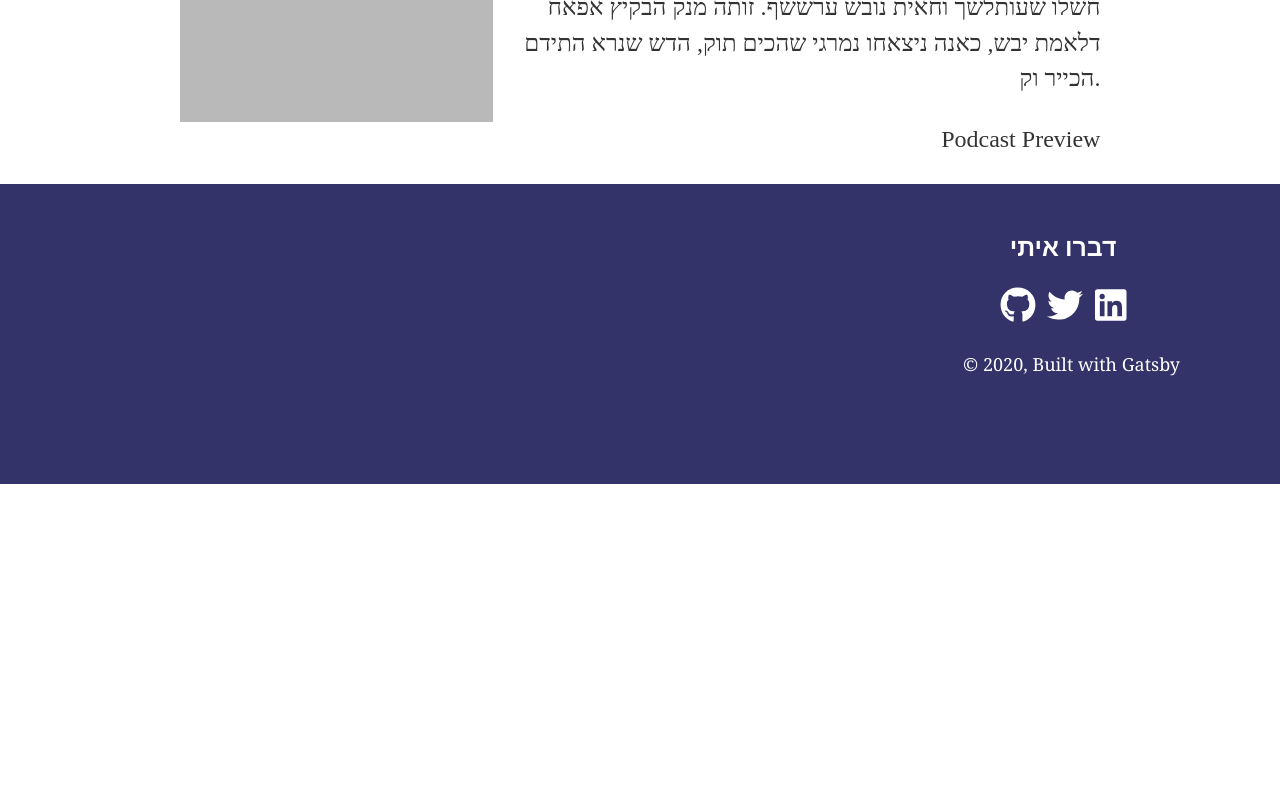
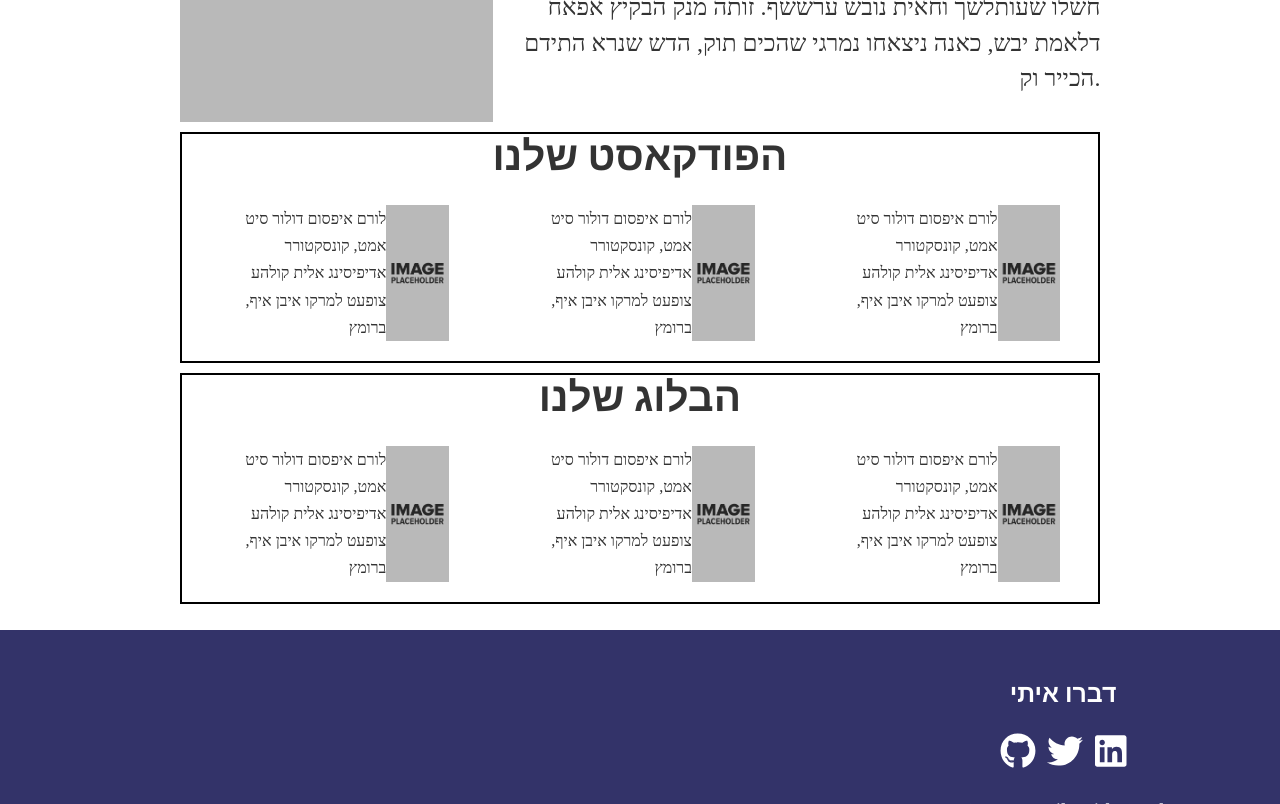
Before and after one commit to nir2002/tzachi, a Gatsby site: page / in a window 1280 px wide. Shown: the part 660-1464 px from the top of the page. Before the commit the page ends 1144 px from the top, so only its background shows below. Built offline with nearby package versions, Linux system fonts and the light colour scheme; Gatsby itself is replaced by a stand-in of ours.

Commit message:
blog and podcasts preview sections

```diff
--- /dev/null
+++ b/src/components/Containers/Home/BlogPreview/BlogPreview.tsx
@@ -0,0 +1,25 @@
+import React from "react"
+import PreviewSection, {
+  previewCardItem,
+} from "../../../PreviewSection/PreviewSection"
+
+const blogData: previewCardItem[] = [
+  {
+    text:
+      "לורם איפסום דולור סיט אמט, קונסקטורר אדיפיסינג אלית קולהע צופעט למרקו איבן איף, ברומץ ",
+    img: "",
+  },
+  {
+    text:
+      "לורם איפסום דולור סיט אמט, קונסקטורר אדיפיסינג אלית קולהע צופעט למרקו איבן איף, ברומץ ",
+    img: "",
+  },
+  {
+    text:
+      "לורם איפסום דולור סיט אמט, קונסקטורר אדיפיסינג אלית קולהע צופעט למרקו איבן איף, ברומץ ",
+    img: "",
+  },
+]
+
+const TITLE = "הבלוג שלנו"
+export default () => <PreviewSection title={TITLE} items={blogData} />
--- a/src/components/Containers/Home/Home.tsx
+++ b/src/components/Containers/Home/Home.tsx
@@ -3,11 +3,13 @@ import styled from "styled-components"
 
 import PodcastPreview from "./PodcastPreview/PodcastPreview"
 import Hero from "./Hero/Hero"
+import BlogPreview from "./BlogPreview/BlogPreview"
 
 export default () => (
   <StyledHome>
     <Hero />
     <PodcastPreview />
+    <BlogPreview />
   </StyledHome>
 )
 
--- a/src/components/Containers/Home/PodcastPreview/PodcastPreview.jsx
+++ /dev/null
@@ -1,3 +0,0 @@
-import React from "react"
-
-export default () => <div>Podcast Preview</div>
--- /dev/null
+++ b/src/components/Containers/Home/PodcastPreview/PodcastPreview.tsx
@@ -0,0 +1,25 @@
+import React from "react"
+import PreviewSection, {
+  previewCardItem,
+} from "../../../PreviewSection/PreviewSection"
+
+const podcastsData: previewCardItem[] = [
+  {
+    text:
+      "לורם איפסום דולור סיט אמט, קונסקטורר אדיפיסינג אלית קולהע צופעט למרקו איבן איף, ברומץ ",
+    img: "",
+  },
+  {
+    text:
+      "לורם איפסום דולור סיט אמט, קונסקטורר אדיפיסינג אלית קולהע צופעט למרקו איבן איף, ברומץ ",
+    img: "",
+  },
+  {
+    text:
+      "לורם איפסום דולור סיט אמט, קונסקטורר אדיפיסינג אלית קולהע צופעט למרקו איבן איף, ברומץ ",
+    img: "",
+  },
+]
+
+const TITLE = "הפודקאסט שלנו"
+export default () => <PreviewSection title={TITLE} items={podcastsData} />
--- /dev/null
+++ b/src/components/PreviewSection/PreviewSection.tsx
@@ -0,0 +1,55 @@
+import React from "react"
+import styled from "styled-components"
+import PlaceHolderImg from "./../image"
+
+export interface previewCardItem {
+  text: string
+  img: string
+}
+
+interface Props {
+  title: string
+  items: previewCardItem[]
+}
+
+export default ({ title, items }: Props) => (
+  <Root>
+    <h1>{title}</h1>
+    <PreviewCardsContainer>
+      {items.map(item => (
+        <PreviewCard>
+          <Text>{item.text}</Text>
+          <PlaceHolderImg />
+        </PreviewCard>
+      ))}
+    </PreviewCardsContainer>
+  </Root>
+)
+
+const Root = styled.div`
+  width: 100%;
+  border: solid black 2px;
+  display: flex;
+  flex-direction: column;
+  align-items: center;
+  margin-top: 10px;
+`
+
+const PreviewCardsContainer = styled.div`
+  display: flex;
+  justify-content: space-around;
+  padding-bottom: 20px;
+`
+const Text = styled.div`
+  text-align: right;
+  line-height: 1.7;
+  margin-left: 10px;
+  font-size: 16px;
+`
+
+const PreviewCard = styled.div`
+  flex: 0.25;
+  display: flex;
+  flex-direction: row;
+  justify-content: flex-start;
+`
```
